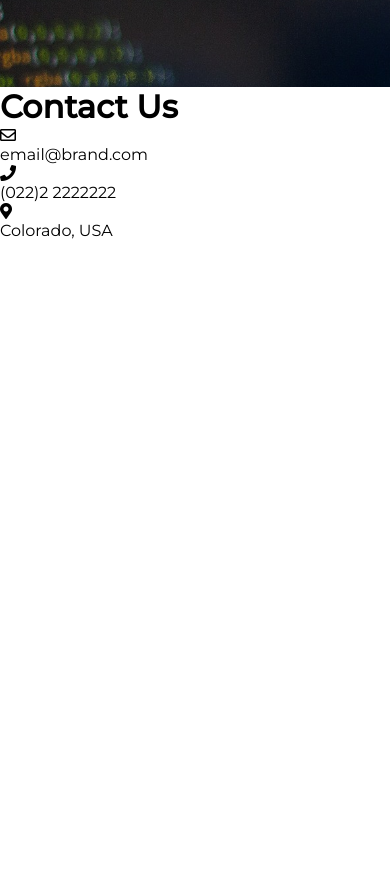
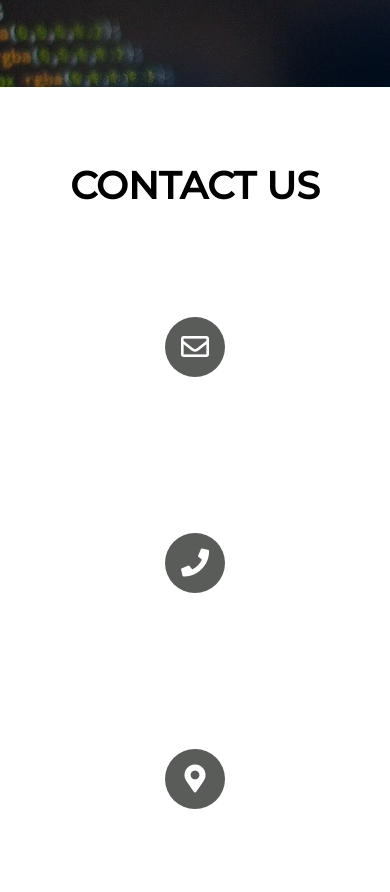
Before and after one commit to bartimaj94/bartimaj94.github.io, a plain HTML site: page index.html in a window 390 px wide. Shown: the part 4374-5266 px from the top of the page. Before the commit the page ends 4614 px from the top, so only its background shows below. Drawn offline with Linux system fonts and the light colour scheme.

Commit message:
Add files via upload

```diff
--- a/style.css
+++ b/style.css
@@ -285,6 +285,83 @@ body
 	right: -36px;
 }
 
+#contact
+{
+	min-height: 100vh;
+	display: flex;
+	align-items: center;
+	justify-content: center;
+}
+
+.text
+{
+	text-transform: uppercase;
+	font-size: 38px;
+	text-align: center;
+	justify-content: center;
+}
+
+.contact-info
+{
+	display: flex;
+	width: 100%;
+	max-width: 1200px;
+	align-items: center;
+	justify-content: center;
+	padding: 0 20px;
+}
+
+.card
+{
+	background: #fff;
+	padding: 0 20px;
+	margin: 0 10px;
+	width: calc(33% - 20px);
+	height: 200px;
+	display: flex;
+	flex-direction: column;
+	justify-content: center;
+	align-items: center;
+	color: #5a5c5a;
+	cursor: pointer;
+}
+
+.card-icon
+{
+	font-size: 28px;
+	background: #5a5c5a;
+	color: #fff;
+	width: 60px;
+	height: 60px;
+	text-align: center;
+	line-height: 60px !important;
+	border-radius: 50%;
+	transition: 0.3s linear;
+}
+
+.card:hover .card-icon
+{
+	background: none;
+	color: #5a5c5a;
+	transform: scale(1.6);
+}
+
+.card p
+{
+	margin-top: 20px;
+	font-weight: 300;
+	letter-spacing: 2px;
+	max-height: 0;
+	opacity: 0;
+	transition: 0.3s linear;
+}
+
+.card:hover p
+{
+	max-height: 40px;
+	opacity: 1;
+}
+
 
 
 
@@ -330,6 +407,20 @@ body
 	.col{
 		flex: 50%;
 	}
+	#contact{
+		background-color: #fff;
+	}
+	.text{
+		padding: 40px;
+	}
+	.contact-info{
+		flex-direction: column;
+	}
+	.card{
+		width: 100%;
+		max-width: 300px;
+		margin: 8px 0;
+	}
 
 }
 
```
